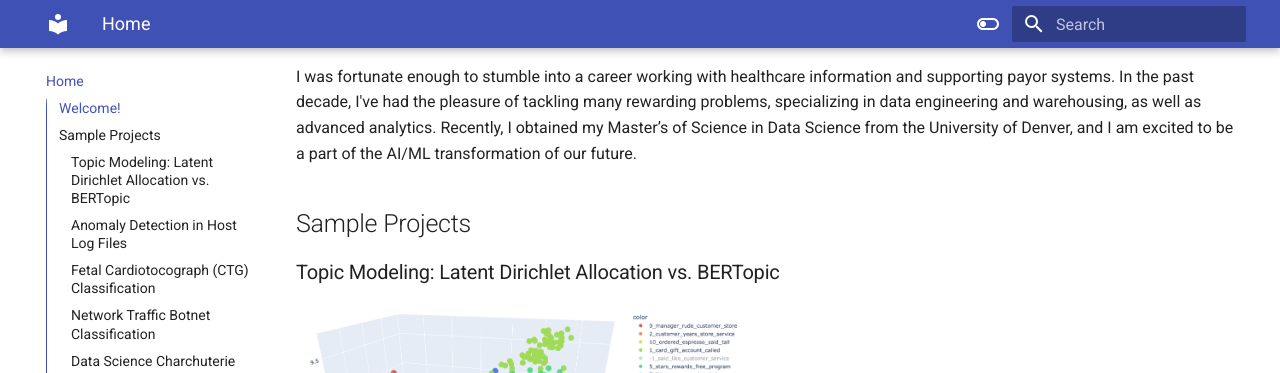
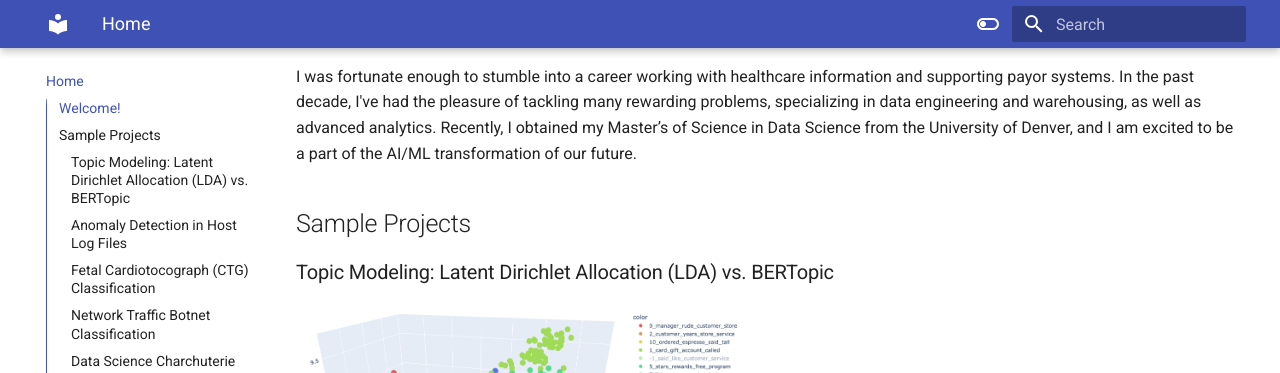
Before and after one commit to kaspii314/kaspii314, an MkDocs documentation site: the page built from docs/index.md, in a window 1280 px wide and 900 px high, scrolled down 802 px. Shown: the top 373 px of the window. Built offline with MkDocs 1.6.1 and Material for MkDocs 9.7.7, drawn with Linux system fonts in a browser that asks for light colours.

Commit message:
adding topic modeling title

```diff
--- a/docs/index.md
+++ b/docs/index.md
@@ -14,7 +14,7 @@ I was fortunate enough to stumble into a career working with healthcare informat
 
 ## Sample Projects
 
-### Topic Modeling: Latent Dirichlet Allocation vs. BERTopic
+### Topic Modeling: Latent Dirichlet Allocation (LDA) vs. BERTopic
 
 ![Kate Stadelman](img/bertopic.png){ width="50%" }
 
```
